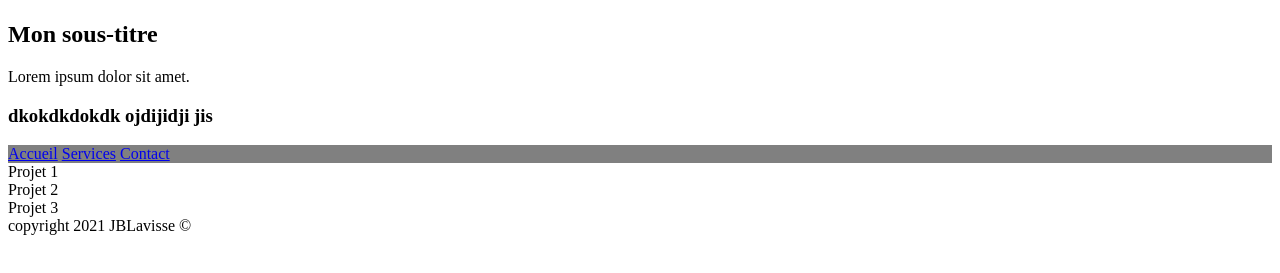
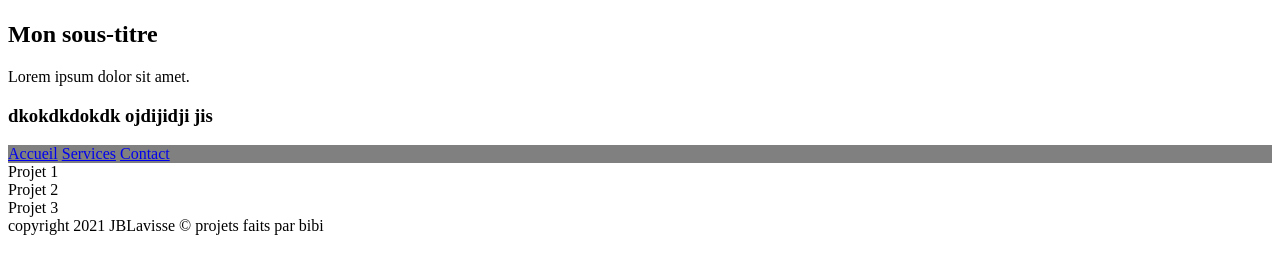
Before and after one commit to jblavisse/tuto-git-studi, a plain HTML site: page index.html in a window 1280 px wide. Shown: the part 59-332 px from the top of the page. Drawn offline with Linux system fonts and the light colour scheme.

Commit message:
projects made by bibi in copyright

```diff
--- a/index.html
+++ b/index.html
@@ -27,7 +27,7 @@
     </section>
 
     <footer>
-        copyright 2021 JBLavisse ©
+        copyright 2021 JBLavisse © projets faits par bibi
     </footer>
 </body>
 </html>
```
